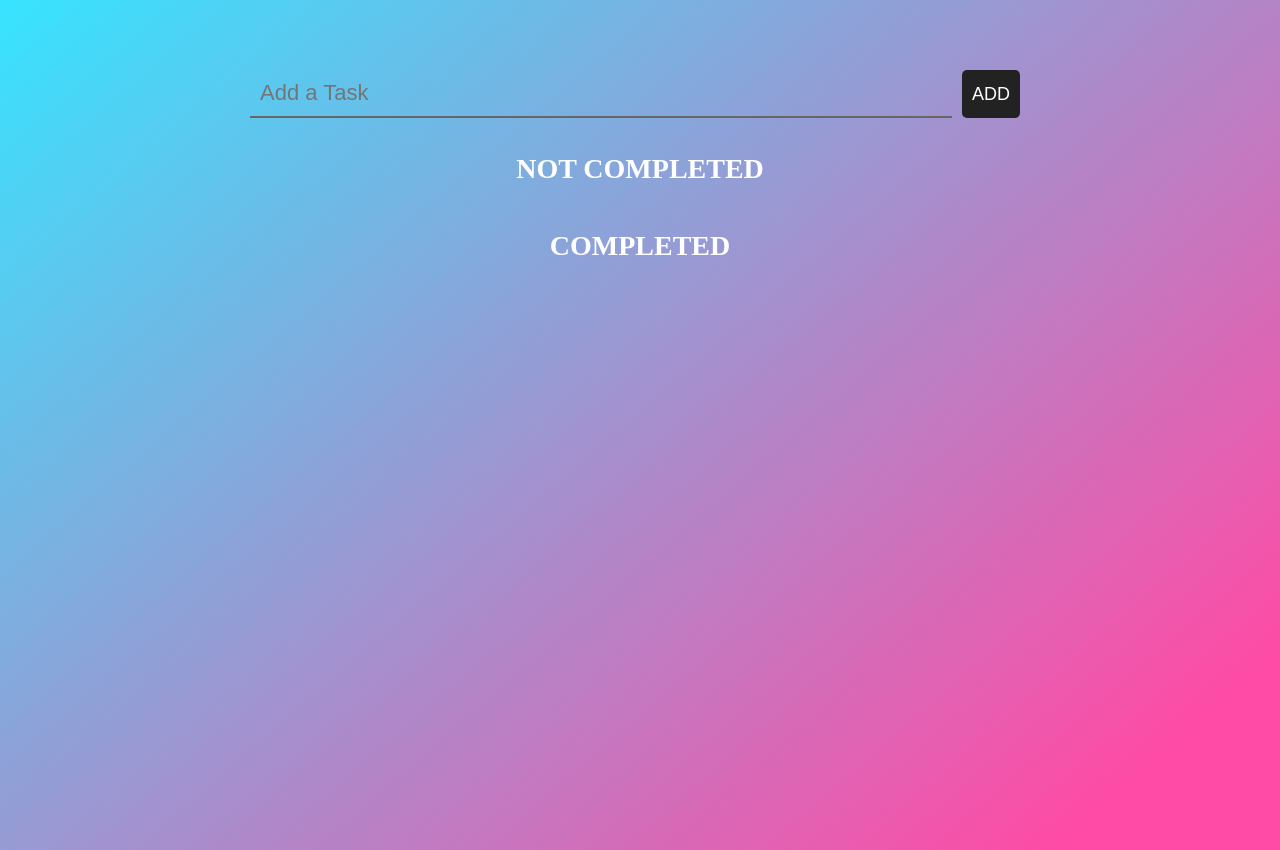
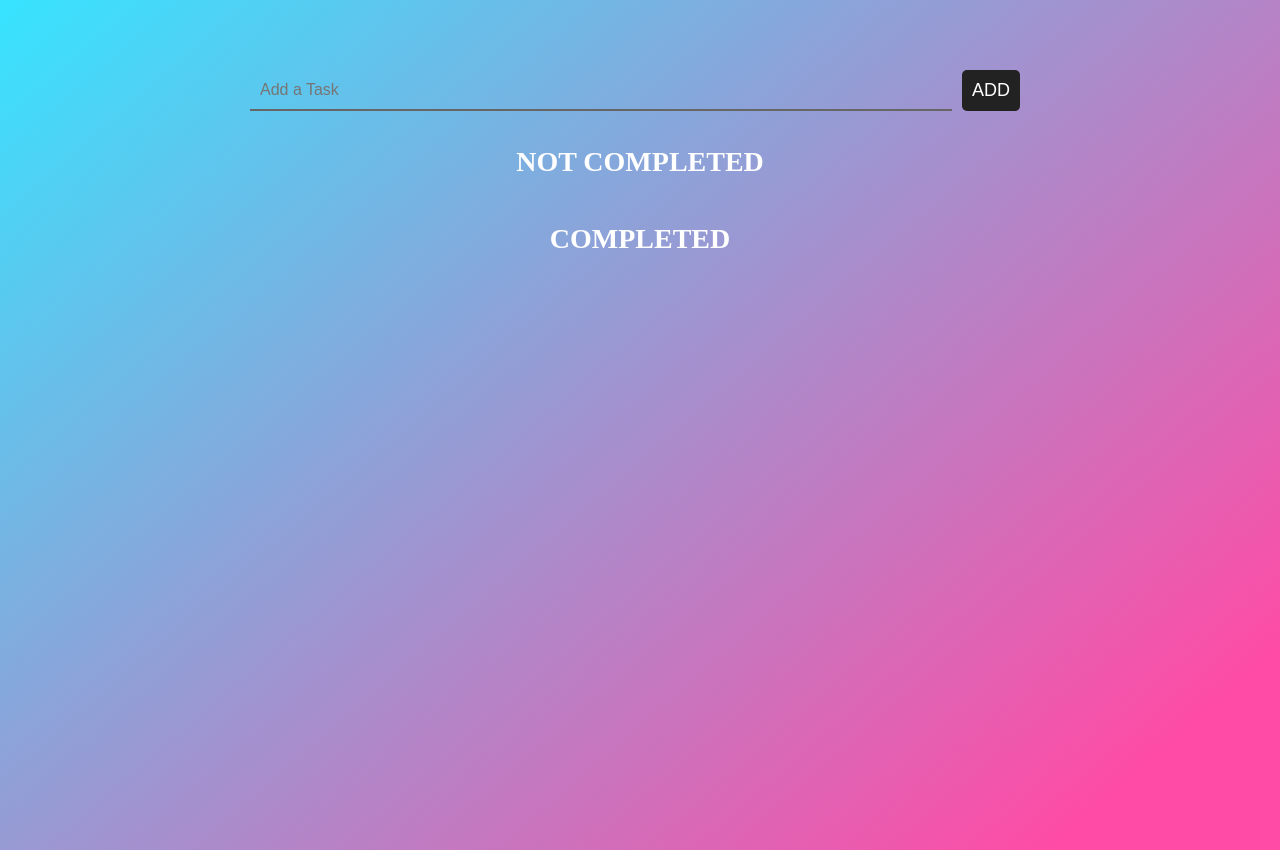
Before and after one commit to shivprakashsinghjii/To_do_list_, a plain HTML site: page index.html in a window 1280 px wide. Drawn offline with Linux system fonts and the light colour scheme.

Commit message:
Update style.css

```diff
--- a/style.css
+++ b/style.css
@@ -20,16 +20,17 @@ body{
 	display: flex;
 	padding: 10px 0;
 }
-.addTask > input[type="text"]{
+.addTask > input[type="text"] {
     width: 90%;
     color: #333;
-	border:none;
+    border: none;
     border-bottom: 2px solid #666;
     background: none;
     padding: 10px;
-	font-size: 22px;
+    font-size: 16px; /* Add this line */
     outline: none;
 }
+
 .addTask button{
 	margin: 0 10px;
 	background: #222;
```
Lines whose indentation alone changed are shown as unchanged.
